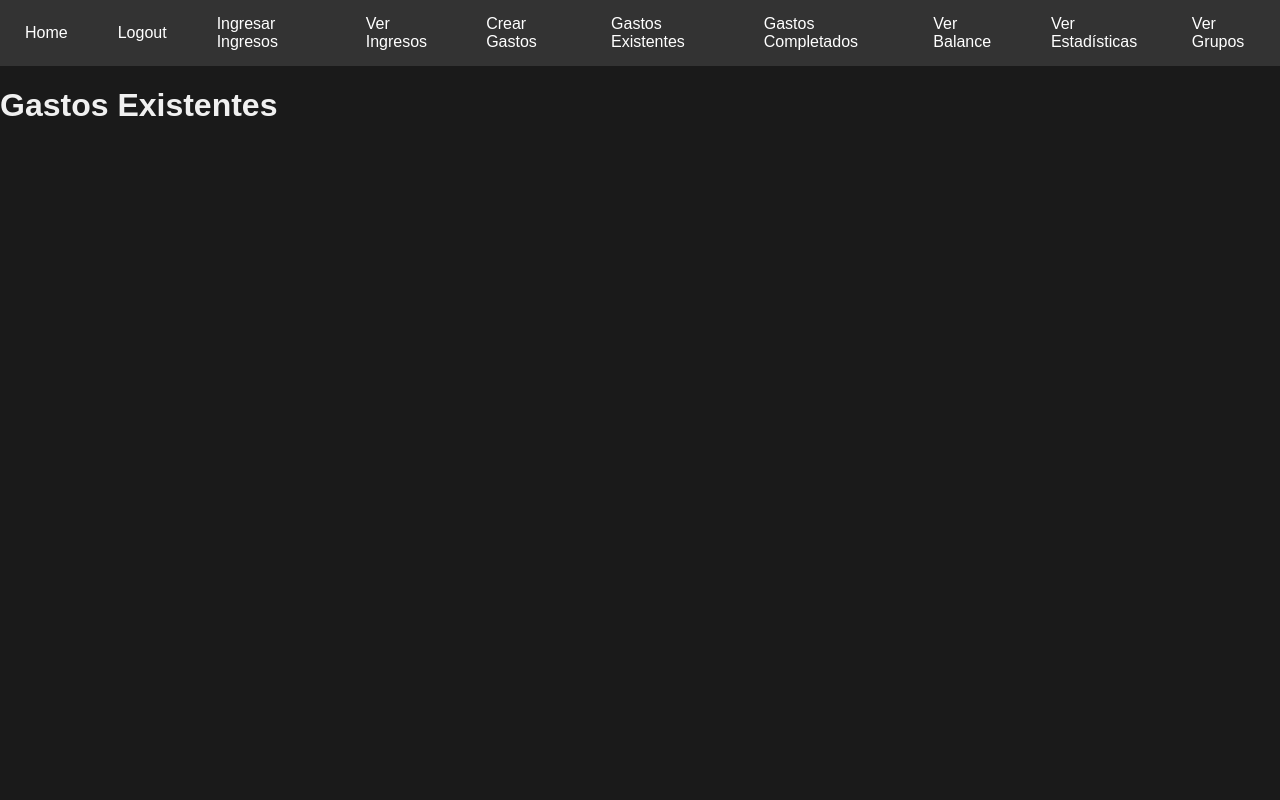
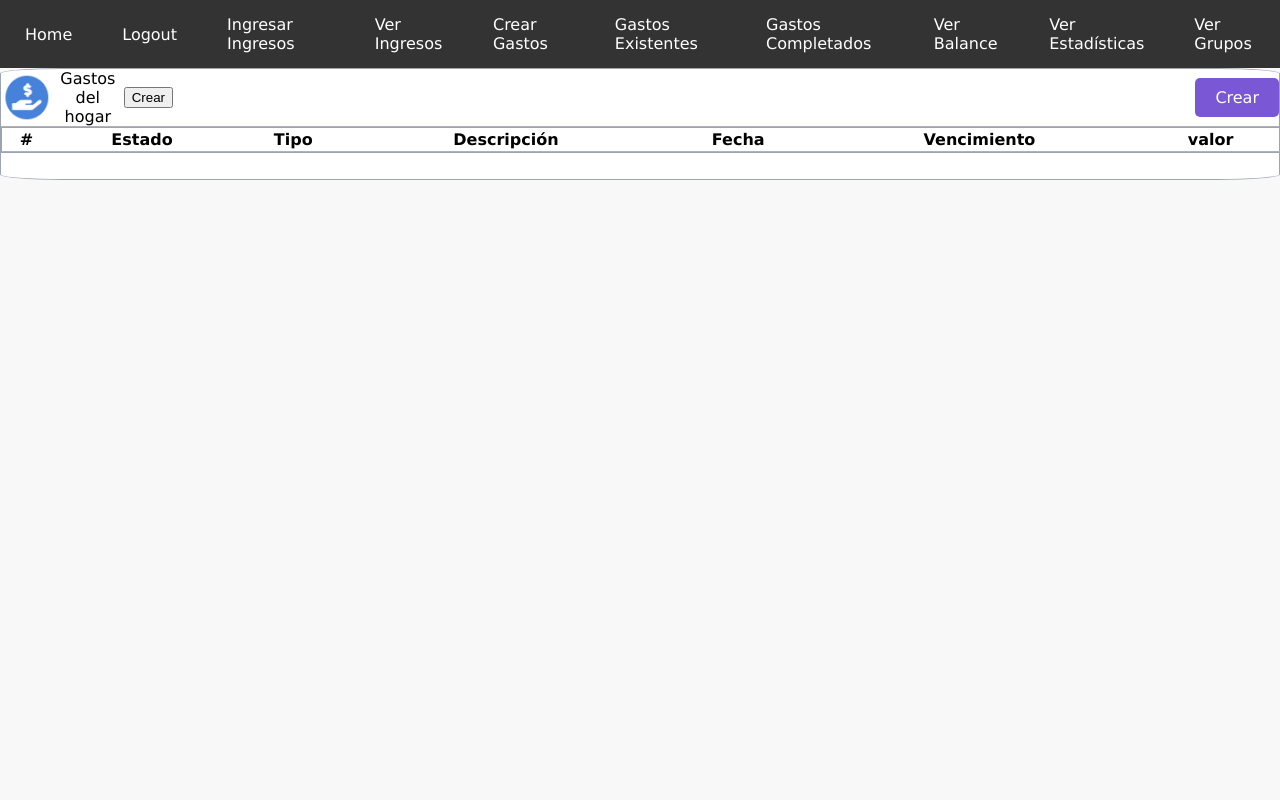
Before and after one commit to jeMartine/FIS_Queni, a Django app: page /verGastos/completados/ in a window 1280 px wide. Run offline with Django 4.2, Linux system fonts and the light colour scheme; a user stored in the database is signed in; data comes from the database, SQL or seed files in the repository; both versions use the stored data as it was after the commit; lists and menus that the app fills with data are empty.

Commit message:
formato verGastos y crearGastos

```diff
--- a/tasks/models.py
+++ b/tasks/models.py
@@ -40,6 +40,9 @@ class CrearGasto(models.Model):
     ]
     Frecuencia = models.CharField(max_length=50, choices=FRECUENCIA_CHOICES, default='unico')
 
+     # Nuevo campo para la fecha de vencimiento
+    FechaVencimiento = models.DateField(null=True, blank=True)
+
     user = models.ForeignKey(User, on_delete=models.CASCADE)
 
     def __str__(self):
--- a/tasks/static/css/gastos.css
+++ b/tasks/static/css/gastos.css
@@ -7,20 +7,65 @@ body {
 
 }
 
+
 .container {
-
+    border-radius: 5%;
+    border: 1px solid #9DA3B1;
     text-align: center;
     background-color: #FFFFFF;
-    border-radius: 5%;
-    border: 1px solid #9DA3B1;
-    display: flex;
+    position: relative;
 }
 
-p{
-    background-color: #FF2FFF;
+.gastos-table{
+    margin: auto;
+    width: 100%;
+    border-collapse: collapse;
+    position: relative;
 
 }
 
-form {
+
+.headTable {
+    width: 100%;
+    width: 100%;
     display: flex;
+    align-items: center;
+    border-bottom: 1px solid #b6b1b1; /* Línea de borde inferior */
 }
+
+
+.headTable img {
+    width: 50px; /* Ajusta el tamaño de la imagen según tus necesidades */
+    height: auto; /* Mantiene la proporción original de la imagen */
+    margin-right: 1px; /* Añade espacio entre la imagen y el texto */
+}
+
+.headTable p {
+    margin: 0; /* Elimina el margen predeterminado del párrafo */
+
+}
+
+.headTable a {
+    background-color: #7957D5;
+    color: white;
+    border: none;
+    padding: 10px 20px;
+    text-align: center;
+    text-decoration: none;
+    display: inline-block;
+    font-size: 16px;
+    cursor: pointer;
+    margin-left: 80%;
+}
+
+
+.div_tabla{
+    border: 1px solid #9DA3B1;
+    width: 100%;
+    margin-bottom: 2%;
+}
+
+table.gastos-table th, table.gastos-table td {
+    border-bottom: 1px solid #b6b1b1; /* Línea de borde inferior */
+    padding: 2px; /* Ajusta el espacio alrededor del contenido */
+}
--- a/tasks/templates/verGastos.html
+++ b/tasks/templates/verGastos.html
@@ -1,79 +1,42 @@
 {% extends 'base.html' %}
+{% load static %}
+{% block content %}
+<link rel="stylesheet" type="text/css" href='{% static "css/gastos.css" %}'>
+<div class="container">
+    <div class = "headTable">
 
-{% block content %}
-<style>
-    body {
-        background-color: #1a1a1a;
-        color: #f0f0f0;
-        font-family: Arial, sans-serif;
-    }
+        <img src='{% static "images/mano_dolar_azul.png"%}'>
+        <p>Gastos del hogar</p>
+        <button class="Btn_crear_gasto">Crear</button>
+        <a class="Btn_crear_gasto" href="/verGastos/crearGastos/">Crear</a>
 
-    .gastos-list {
-        list-style: none;
-        padding: 0;
-        margin: 0;
-    }
+    </div>
 
-    .gasto-item {
-        background-color: #2a2a2a;
-        padding: 20px;
-        margin: 20px 0;
-        border-radius: 10px;
-        box-shadow: 0 2px 4px rgba(0, 0, 0, 0.1);
-        opacity: 0.95;
-        transition: background-color 0.3s;
-    }
+    <div class="div_tabla">
+        <table class="gastos-table">
+            <tr>
+                <th>#</th>
+                <th>Estado</th>
+                <th>Tipo</th>
+                <th>Descripción</th>
+                <th>Fecha</th>
+                <th>Vencimiento</th>
+                <th>valor</th>
+            </tr>
+            {% for CrearGasto in Gastos %}
 
-    .gasto-item:hover {
-        background-color: #383838;
-    }
+                <tr>
+                    <td>{{ forloop.counter }}</td>
+                    <td><p>pagado</p></td>
+                    <td><p class="tipo_gasto">{{ CrearGasto.TipoGasto }}</p></td>
+                    <td><p class="gasto-title">{{ CrearGasto.Nombre }}</p></td>
+                    <td><p class="gasto-description">{{ CrearGasto.datecreated }}</p></td>
+                    <td><p class="date-completed">Fecha: {{ CrearGasto.FechaVencimiento}}</p></td>
+                    <td><p class="valor_gasto">{{ CrearGasto.Valor }}</p></td>
+                </tr>
 
-    .gasto-title {
-        font-size: 1.3rem;
-        margin: 0;
-        color: #d38dfc;
-    }
-
-    .gasto-description {
-        font-size: 1.1rem;
-        margin: 5px 0;
-        color: #c0c0c0;
-    }
-
-    .gasto-username {
-        font-size: 0.9rem;
-        color: #a0a0a0;
-    }
-    .date-completed {
-        font-size: 0.9rem;
-        color: #a0a0a0;
-    }
-
-    h1 {
-        margin-bottom: 20px;
-        font-size: 2rem;
-        color: #f0f0f0;
-    }
-</style>
-
-<div class="container">
-    <h1>Gastos Existentes</h1>
-
-    <ul class="gastos-list">
-        {% for CrearGasto in Gastos %}
-        <li class="gasto-item">
-            <a href="{% url 'gastoDetail' CrearGasto.id %}">
-                {% if CrearGasto.important %}
-                <strong class="gasto-title">{{ CrearGasto.Nombre }}</strong>
-                {% else %}
-                <h2 class="gasto-title">{{ CrearGasto.Nombre }}</h2>
-                {% endif %}
-                <p class="gasto-description">{{ CrearGasto.Descripcion }}</p>
-                <p class="gasto-username">Usuario: {{ CrearGasto.user.username }}</p>
-                <p class="date-completed">Fecha: {{ CrearGasto.datecompleted|date:'M j, Y H:i' }}</p>
-            </a>
-        </li>
-        {% endfor %}
-    </ul>
+            {% endfor %}
+        </table>
+    </div>
 </div>
 {% endblock %}
```
Also changed, not shown: tasks/static/css/crearGastos.css (added, +80 -0 lines), tasks/static/css/signin.css (+6 -6 lines), tasks/templates/crearGastos.html (+15 -69 lines), tasks/templates/footer.html (added, +23 -0 lines), tasks/templates/signin.html (+10 -65 lines), db.sqlite3, tasks/migrations/0017_creargasto_fechavencimiento.py (added), tasks/static/images/cofre_morado.png (added), tasks/static/images/mano_dolar_azul.png (added).
